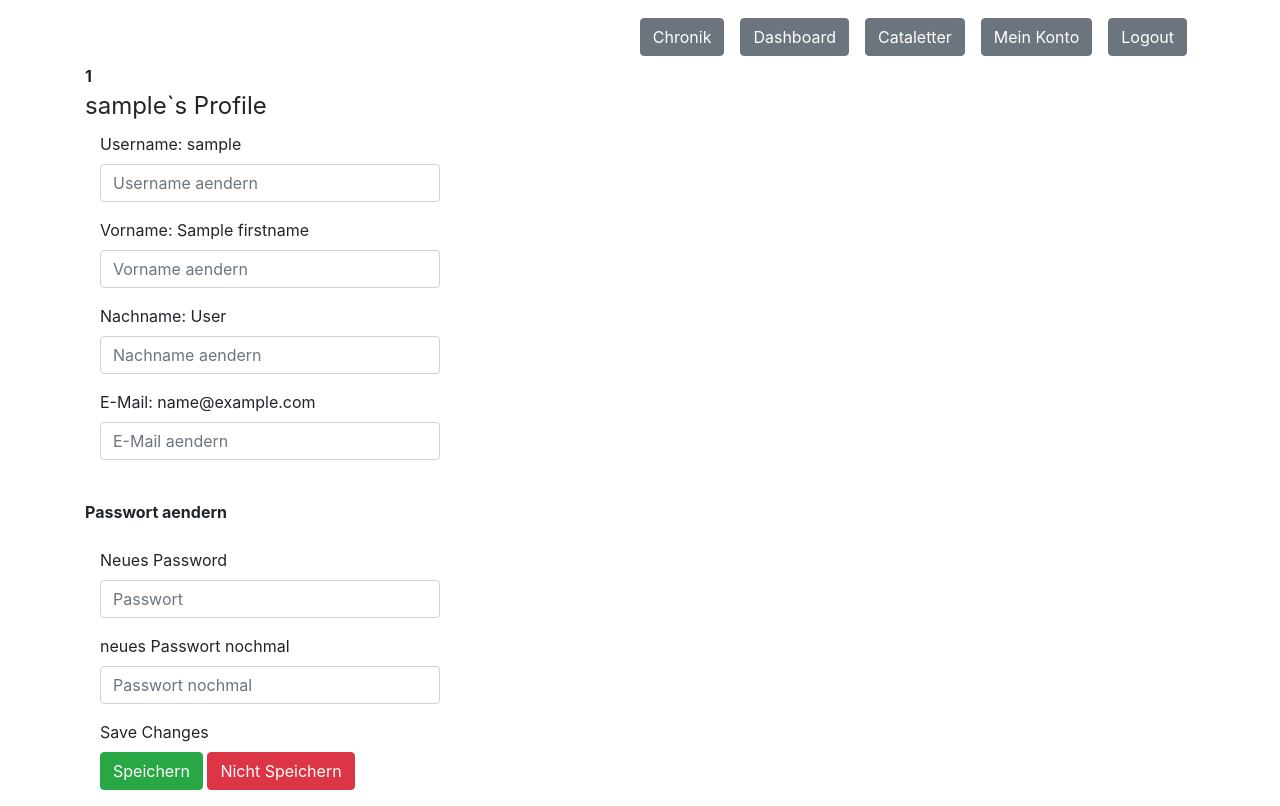
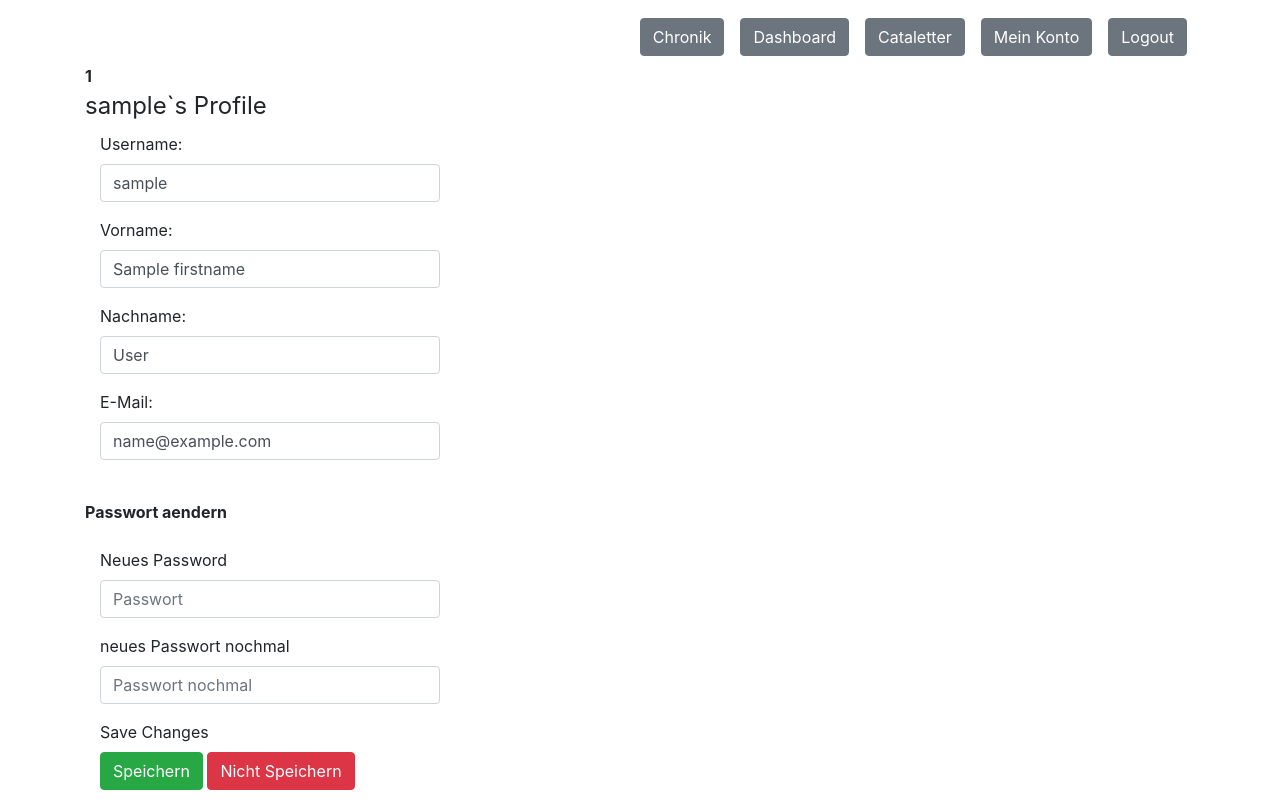
Before and after one commit to nadinegostner/cats_blog, a PHP site: template templates/profile.twig in a window 1280 px wide. Run offline with PHP 8.4, Linux system fonts and the light colour scheme; the template is opened without the code that fills it: most values are stand-ins (such as "Sample title", 1, 10 or a date in 2020); some libraries are stand-ins or nearby versions.

Commit message:
updateProfile with(out) PW

```diff
--- a/src/Controllers/ProfileController.php
+++ b/src/Controllers/ProfileController.php
@@ -54,7 +54,13 @@ class ProfileController
             {
                 if($this->user->exists($username) == false)
                 {
+                 /*    if($password == null){
+                        $this->user->updateUser($username, $password, $firstName, $lastName, $email);
+                    }else{
+                        $this->user->updateUser($username, $password, $firstName, $lastName, $email);
+                    } */
                     $this->user->updateUser($username, $password, $firstName, $lastName, $email);
+
 
                     return $response->withRedirect("/login");
                 }
--- a/src/Models/User.php
+++ b/src/Models/User.php
@@ -86,7 +86,9 @@ class User
         $user = R::load('user', $currentuser);
 
         $user->username = $username;
-        $user->password = password_hash($password, PASSWORD_DEFAULT);
+        if($password != null) {
+            $user->password = password_hash($password, PASSWORD_DEFAULT);
+        }
         $user->first_name = $firstName;
         $user->last_name = $lastName;
         $user->email = $email;
--- a/templates/profile.twig
+++ b/templates/profile.twig
@@ -32,36 +32,36 @@
 
             <!-- Text input-->
             <div class="form-group">
-                <label class="col-md-4 control-label" for="textinput">Username: {{ username }}</label>
+                <label class="col-md-4 control-label" for="textinput">Username:</label>
                 <div class="col-md-4">
-                    <input id="username" name="username" type="text" placeholder="Username aendern" class="form-control input-md">
+                    <input id="username" name="username" type="text" value="{{ username }}" class="form-control input-md">
 
                 </div>
             </div>
 
             <!-- Text input-->
             <div class="form-group">
-                <label class="col-md-4 control-label" for="textinput">Vorname: {{ firstname }}</label>
+                <label class="col-md-4 control-label" for="textinput">Vorname:</label>
                 <div class="col-md-4">
-                    <input id="firstName" name="firstName" type="text" placeholder="Vorname aendern" class="form-control input-md" required="">
+                    <input id="firstName" name="firstName" type="text" value="{{ firstname }}" placeholder="Vorname aendern" class="form-control input-md" required="">
 
                 </div>
             </div>
 
             <!-- Text input-->
             <div class="form-group">
-                <label class="col-md-4 control-label" for="textinput">Nachname: {{ lastname }}</label>
+                <label class="col-md-4 control-label" for="textinput">Nachname:</label>
                 <div class="col-md-4">
-                    <input id="lastName" name="lastName" type="text" placeholder="Nachname aendern" class="form-control input-md">
+                    <input id="lastName" name="lastName" type="text" value="{{ lastname }}"placeholder="Nachname aendern" class="form-control input-md">
 
                 </div>
             </div>
 
             <!-- Text input-->
             <div class="form-group">
-                <label class="col-md-4 control-label" for="textinput">E-Mail: {{ email }}</label>
+                <label class="col-md-4 control-label" for="textinput">E-Mail:</label>
                 <div class="col-md-4">
-                    <input id="email" name="email" type="text" placeholder="E-Mail aendern" class="form-control input-md">
+                    <input id="email" name="email" type="text" value="{{ email }}" placeholder="E-Mail aendern" class="form-control input-md">
 
                 </div>
             </div>
```
Also changed, not shown: clipboard.db.
